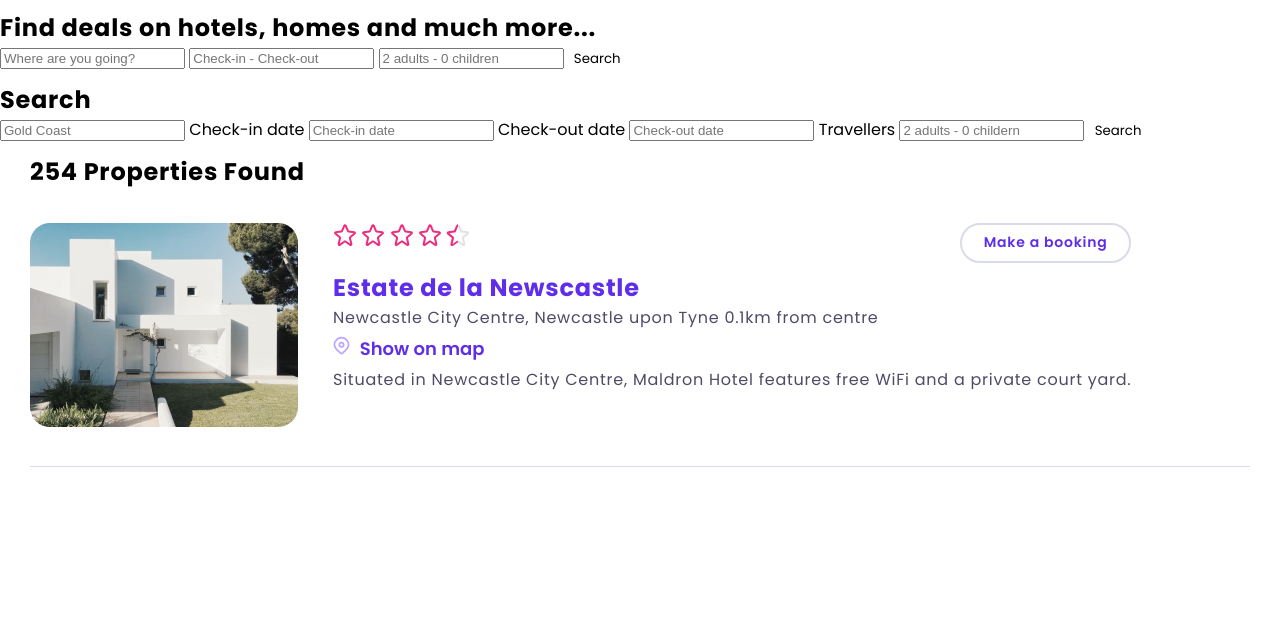
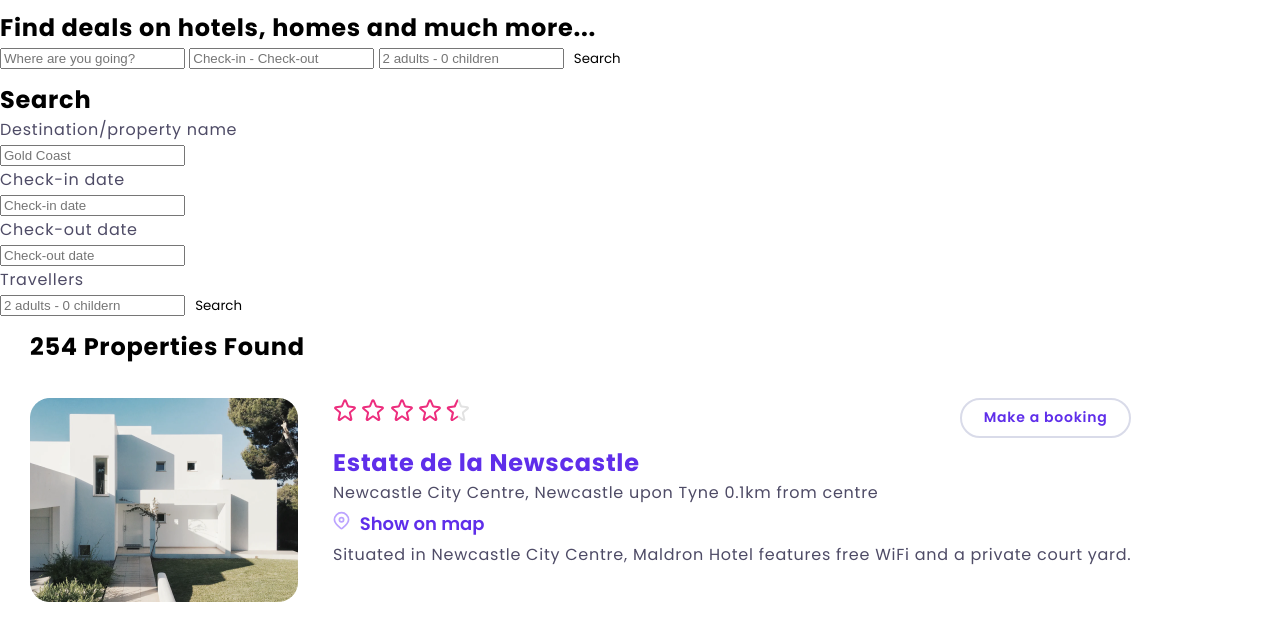
Before and after one commit to patifusa-20/202210-W3-patricia-rufino, a website: page index.html in a window 1280 px wide. Shown: the part 118-758 px from the top of the page. Drawn offline with Linux system fonts and the light colour scheme.

Commit message:
searcher html changes

```diff
--- a/index.html
+++ b/index.html
@@ -64,42 +64,53 @@
             <section>
                 <div class="searcher">
                     <h2>Search</h2>
-                    <label>
+                    <label class="searcher-label">
+                        <p class="searcher-subtitles">
+                            Destination/property name
+                        </p>
                         <input
+                            class="searcher-input"
                             type="text"
                             name=""
-                            id=""
+                            id="Destination"
                             placeholder="Gold Coast"
                         />
                     </label>
-                    <label>
-                        Check-in date
+                    <label class="searcher-label">
+                        <p class="searcher-subtitles">Check-in date</p>
                         <input
+                            class="searcher-input"
+                            class="check-in-date"
                             type="text"
                             name=""
-                            id=""
+                            id="Check-date"
                             placeholder="Check-in date"
                         />
                     </label>
-                    <label>
-                        Check-out date
+                    <label class="searcher-label">
+                        <p class="searcher-subtitles">Check-out date</p>
                         <input
+                            class="searcher-input"
                             type="text"
                             name=""
-                            id=""
+                            id="Check-date"
                             placeholder="Check-out date"
                         />
                     </label>
-                    <label>
-                        Travellers
+                    <label class="searcher-label">
+                        <p class="searcher-subtitles">Travellers</p>
                         <input
+                            class="searcher-input"
                             type="text"
                             name=""
-                            id=""
+                            id="adults-children"
                             placeholder="2 adults - 0 childern"
                         />
                     </label>
-                    <button type="submit">Search</button>
+
+                    <button class="searcher-button" type="submit">
+                        Search
+                    </button>
                 </div>
                 <div class="results">
                     <h2>254 Properties Found</h2>
```
